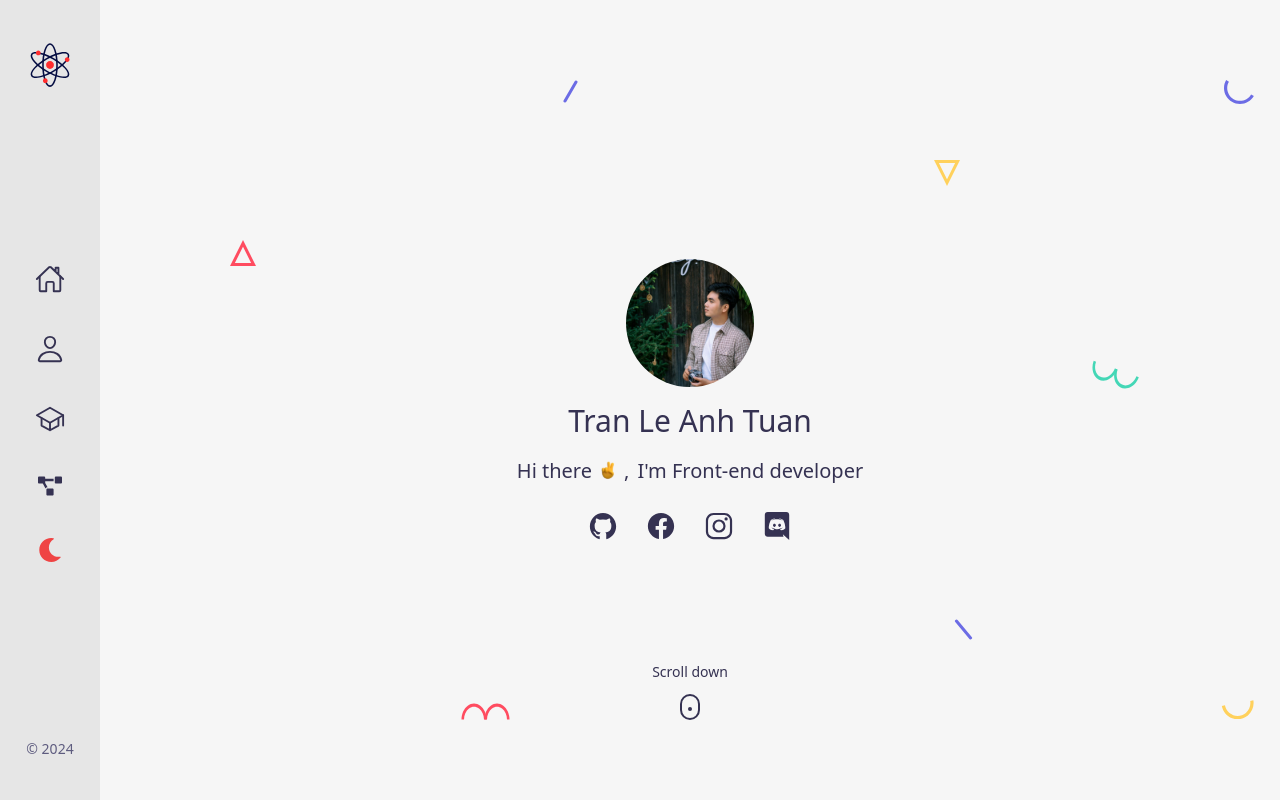
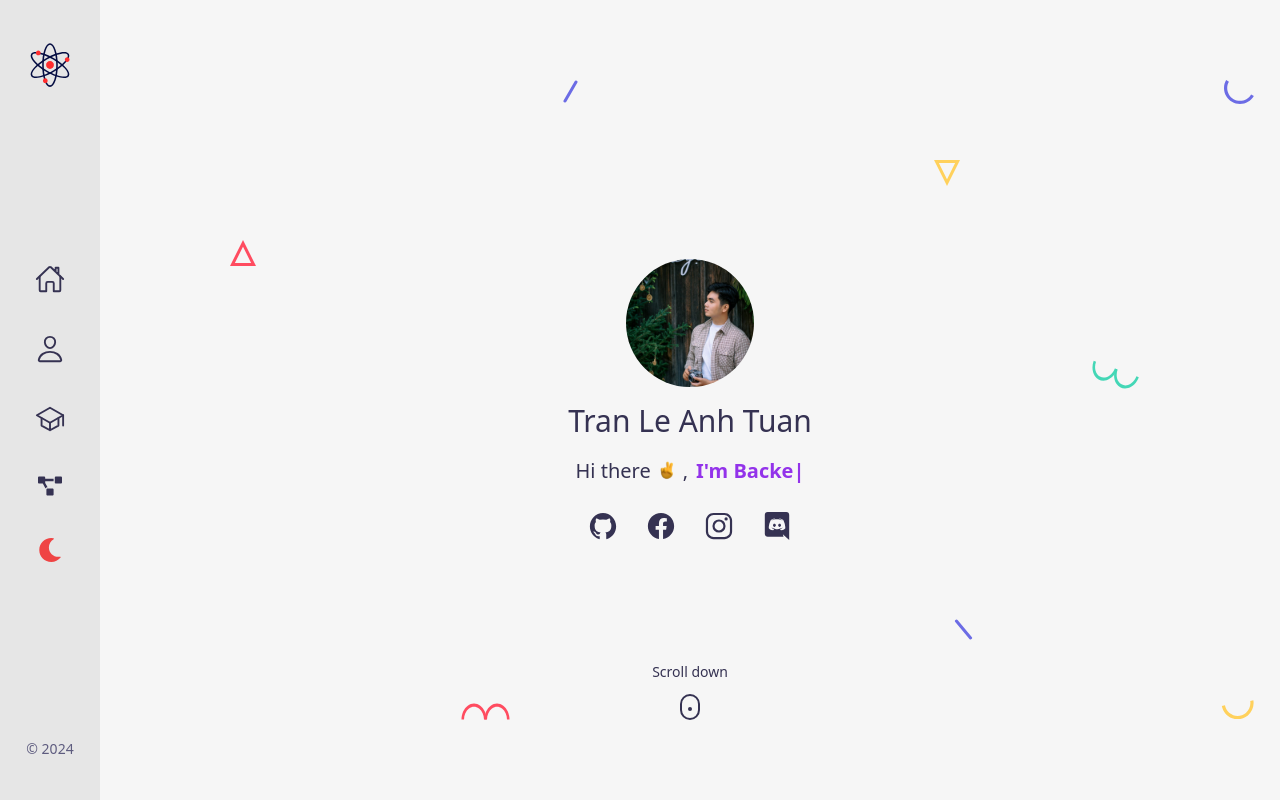
Before and after one commit to tuan24072002/portfolio_vite, a React app: page / in a window 1280 px wide. Shown: the top 800 px of the page. Built offline with nearby package versions, Linux system fonts and the light colour scheme; the HTML template or start-up script is replaced by a standard one.

Commit message:
new update

```diff
--- a/package.json
+++ b/package.json
@@ -12,7 +12,8 @@
   "dependencies": {
     "react": "^18.3.1",
     "react-dom": "^18.3.1",
-    "react-icons": "^5.2.1"
+    "react-icons": "^5.2.1",
+    "react-type-animation": "^3.2.0"
   },
   "devDependencies": {
     "@eslint/js": "^9.8.0",
--- a/src/pages/Home/index.jsx
+++ b/src/pages/Home/index.jsx
@@ -3,6 +3,7 @@ import Victory from "../../assets/victory.svg"
 import "./index.css"
 import { IoLogoInstagram, IoLogoFacebook, IoLogoGithub, IoLogoDiscord } from "react-icons/io5";
 import Shapes from './Shapes';
+import { TypeAnimation } from 'react-type-animation';
 const Home = () => {
     return (
         <section id='home' className='h-screen w-full flex items-center justify-center'>
@@ -12,7 +13,24 @@ const Home = () => {
                         <img src={Avatar} alt="" className='h-full w-full object-cover' />
                     </div>
                     <h2 className='font-medium text-3xl text-[var(--title-color)]'>Tran Le Anh Tuan</h2>
-                    <p className='text-xl flex gap-2 justify-center items-center  text-[var(--title-color)]'><span className='flex items-center'>Hi there <img src={Victory} alt="" className='w-8 h-8' />,</span><span>{`I'm Front-end developer`}</span></p>
+                    <p className='text-xl flex gap-2 justify-center items-center  text-[var(--title-color)]'>
+                        <span className='flex items-center'>Hi there <img src={Victory} alt="" className='w-8 h-8' />,</span>
+                        <span className='font-semibold text-purple-600'>
+                            <TypeAnimation
+                                sequence={[
+                                    "I'm Frontend Developer",
+                                    1000,
+                                    "I'm Backend Developer",
+                                    1000,
+                                    "I'm Fullstack Developer",
+                                    1000,
+                                ]}
+                                wrapper="span"
+                                repeat={Infinity}
+                                cursor={true}
+                            />
+                        </span>
+                    </p>
                 </div>
                 <div className='flex justify-center gap-7 text-[var(--title-color)]'>
                     <a href="https://www.github.com/" className="text-3xl"><IoLogoGithub /></a>
```
Also changed, not shown: 1 other file (tests, documents, lock files or other folders).
